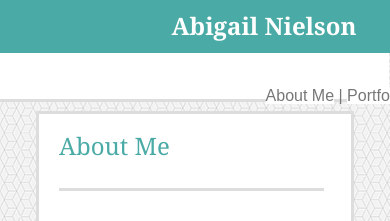
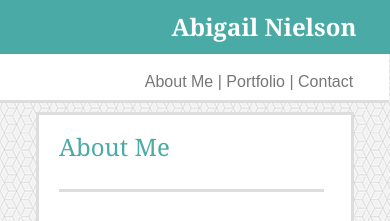
Before and after one commit to aanielson/Responsive-Portfolio, a plain HTML site: page index.html in a window 390 px wide. Shown: the top 221 px of the page. Drawn offline with Linux system fonts and the light colour scheme.

Commit message:
finished styling the header & navbar for 640px max-width

```diff
--- a/assets/css/style.css
+++ b/assets/css/style.css
@@ -24,7 +24,6 @@ footer {
     width: 100%;
 }
 ul {
-    float: right;
     list-style-type: none;
     margin: 25px;
     padding-top: 10px;
@@ -76,6 +75,7 @@ a:link, a:visited, a:hover, a:active {
     margin-bottom: 60px;
 
 }
+
 .portfolio-item {
     position: relative;
     float: left;
@@ -109,6 +109,9 @@ a:link, a:visited, a:hover, a:active {
 .text {
     margin-left: 30px;
     margin-right: 30px;
+}
+#nav {
+    float: right;
 }
 #last {
     margin-bottom: 30px;
@@ -200,7 +203,7 @@ a:link, a:visited, a:hover, a:active {
         width: 700px;
     }
 }
-/*Can't seem to get the 640 to work. probably need to try a different extension*/
+
 @media screen and (max-width: 640px) {
     .main {
         width: 80%;
@@ -209,15 +212,24 @@ a:link, a:visited, a:hover, a:active {
     }
     header {
         position: static;
+        margin-top: 0px;
     }
     h1 {
         margin: 0px;
         width: 100%;
         padding: 15px;
         text-align: center;
+        float: none;
     }
     ul {
         text-align: center;
+        margin: 10px;
+    }
+    #nav {
+        text-align: justify;
+        width: 100%;
+        float: none;
+
     }
     h2 {
         width: 85%;
@@ -232,6 +244,7 @@ a:link, a:visited, a:hover, a:active {
     .portfolio-img {
         width: 100%;
     }
+
     #container {
         width: 500px;
     }
```
